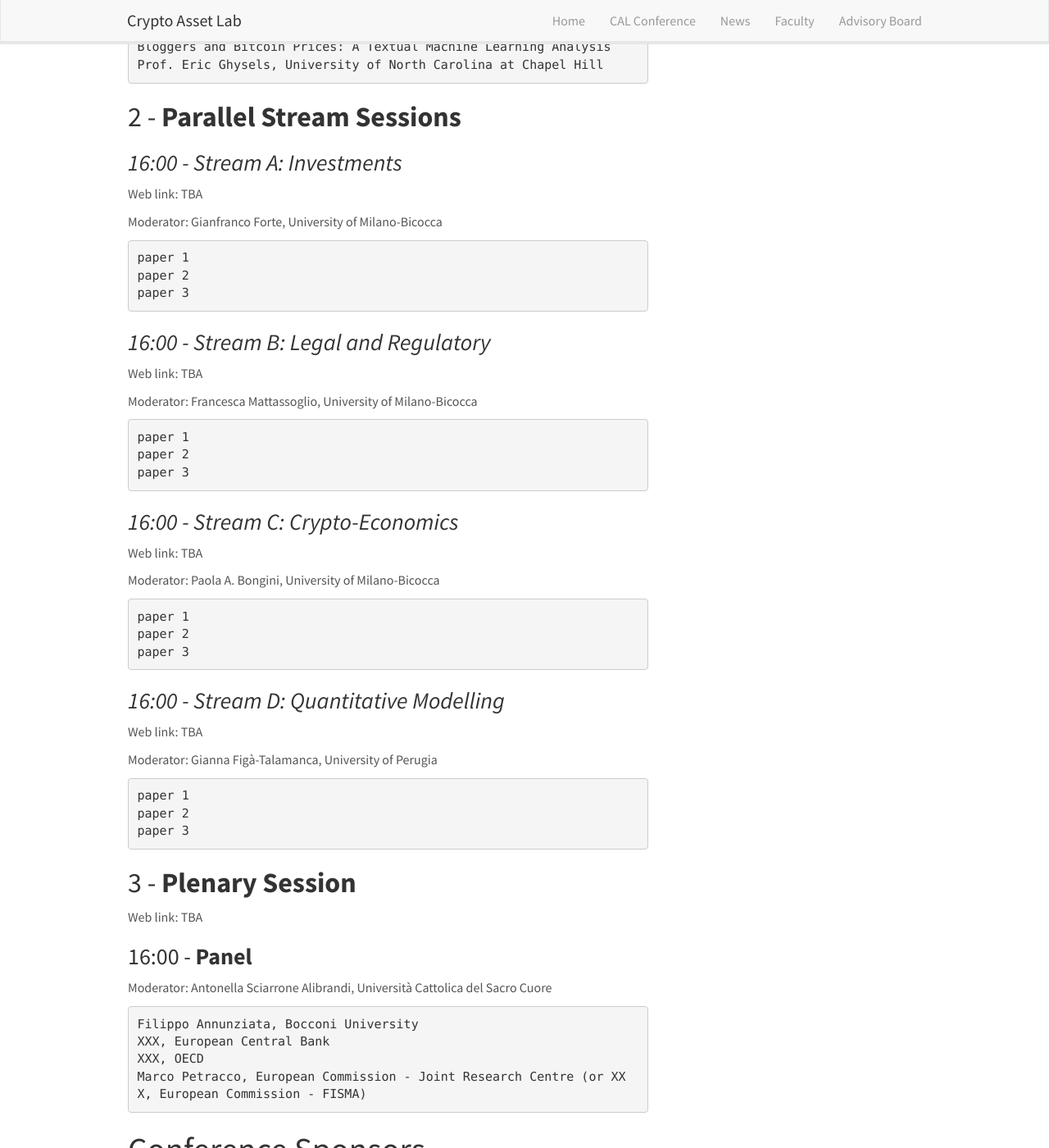
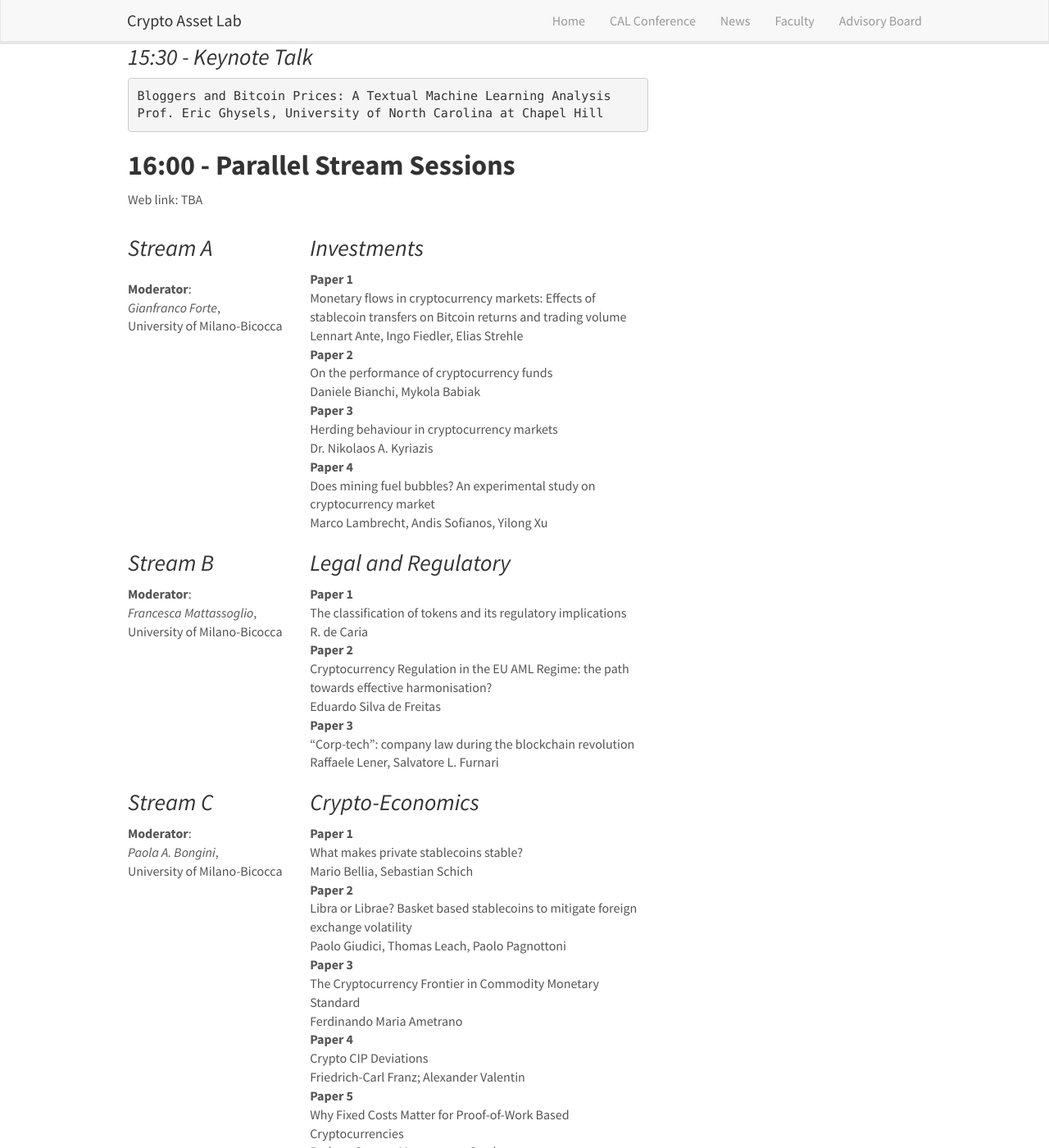
Before and after one commit to cryptoassetlab/cryptoassetlab.github.io, a Jekyll site: the page built from _pages/cal2020-program.md, in a window 1280 px wide and 1400 px high, scrolled down 1122 px. Shown: the whole window at 82% size. Built offline with Jekyll 4.4.1, drawn with Linux system fonts in a browser that asks for light colours; nearby versions of some CDN libraries; some of the changed text lies outside the part shown.

Commit message:
updated structure

```diff
--- a/_pages/cal2020-program.md
+++ b/_pages/cal2020-program.md
@@ -47,53 +49,147 @@ Web link: TBA
     Bloggers and Bitcoin Prices: A Textual Machine Learning Analysis
     Prof. Eric Ghysels, University of North Carolina at Chapel Hill
 
-## 2 - __Parallel Stream Sessions__
-
-### _16:00 - Stream A: Investments_
+## __16:00 - Parallel Stream Sessions__
 
 Web link: TBA
 
-Moderator: Gianfranco Forte, University of Milano-Bicocca
+  <table width="100%">
+    <tbody>
+      <tr>
+        <td width="25%"><h3><i>Stream A</i></h3></td>
+        <td width="75%"><h3><i>Investments</i></h3></td>
+      </tr>
+      <tr>
+        <td width="25%"><b>Moderator</b>:<br><i>Gianfranco Forte</i>,<br>University of Milano-Bicocca</td>
+        <td width="75%"><b>Paper 1</b><br>
+        Monetary flows in cryptocurrency markets: Effects of stablecoin transfers on Bitcoin returns and trading volume<br>
+        Lennart Ante, Ingo Fiedler, Elias Strehle
+        </td>
+      </tr>
+      <tr>
+        <td width="25%"></td>
+        <td width="100%"><b>Paper 2</b><br>
+        On the performance of cryptocurrency funds<br>
+        Daniele Bianchi, Mykola Babiak
+        </td>
+      </tr>
+      <tr>
+        <td width="25%"></td>
+        <td width="75%"><b>Paper 3</b><br>
+        Herding behaviour in cryptocurrency markets<br>
+        Dr. Nikolaos A. Kyriazis
+        </td>
+      </tr>
+      <tr>
+        <td width="25%"></td>
+        <td width="75%"><b>Paper 4</b><br>
+         Does mining fuel bubbles? An experimental study on cryptocurrency market<br>
+         Marco Lambrecht, Andis Sofianos, Yilong Xu
+        </td>
+      </tr>
+      <tr>
+        <td width="25%"><h3><i>Stream B</i></h3></td>
+        <td width="75%"><h3><i>Legal and Regulatory</i></h3></td>
+      </tr>
+      <tr>
+        <td width="25%"><b>Moderator</b>:<br><i>Francesca Mattassoglio</i>,<br>University of Milano-Bicocca</td>
+        <td width="75%"><b>Paper 1</b><br>
+        The classification of tokens and its regulatory implications<br>
+        R. de Caria
+        </td>
+      </tr>
+      <tr>
+        <td width="25%"></td>
+        <td width="100%"><b>Paper 2</b><br>
+        Cryptocurrency Regulation in the EU AML Regime: the path towards effective harmonisation?<br>
+        Eduardo Silva de Freitas
+        </td>
+      </tr>
+      <tr>
+        <td width="25%"></td>
+        <td width="75%"><b>Paper 3</b><br>
+        “Corp-tech”: company law during the blockchain revolution<br>
+        Raffaele Lener, Salvatore L. Furnari
+        </td>
+      </tr>
+      <tr>
+        <td width="25%"><h3><i>Stream C</i></h3></td>
+        <td width="75%"><h3><i>Crypto-Economics</i></h3></td>
+      </tr>
+      <tr>
+        <td width="25%"><b>Moderator</b>:<br><i>Paola A. Bongini</i>,<br>University of Milano-Bicocca
+        </td>
+        <td width="75%"><b>Paper 1</b><br>
+        What makes private stablecoins stable?<br>
+        Mario Bellia, Sebastian Schich
+        </td>
+      </tr>
+      <tr>
+        <td width="25%"></td>
+        <td width="100%"><b>Paper 2</b><br>
+        Libra or Librae? Basket based stablecoins to mitigate foreign exchange volatility<br>
+        Paolo Giudici, Thomas Leach, Paolo Pagnottoni
+        </td>
+      </tr>
+      <tr>
+        <td width="25%"></td>
+        <td width="75%"><b>Paper 3</b><br>
+        The Cryptocurrency Frontier in Commodity Monetary Standard<br>
+        Ferdinando Maria Ametrano
+        </td>
+      </tr>
+      <tr>
+        <td width="35%"></td>
+        <td width="65%"><b>Paper 4</b><br>
+         Crypto CIP Deviations<br>
+         Friedrich-Carl Franz; Alexander Valentin
+        </td>
+      </tr>
+      <tr>
+        <td width="25%"></td>
+        <td width="75%"><b>Paper 5</b><br>
+         Why Fixed Costs Matter for Proof-of-Work Based Cryptocurrencies<br>
+         Rodney Garratt, Maarten van Oordt
+        </td>
+      </tr>
+      <tr>
+        <td width="25%"><h3><i>Stream D</i></h3></td>
+        <td width="75%"><h3><i>Quantitative Modelling</i></h3></td>
+      </tr>
+      <tr>
+        <td width="25%"><b>Moderator</b>:<br><i>Gianna Figà-Talamanca</i>,<br>University of Perugia</td>
+        <td width="75%"><b>Paper 1</b><br>
+        Financial Risk Management for Cryptocurrencies<br>
+        Eline Van der Auwera, Wim Schoutens, Marco Petracco and Lucia Alessi
+        </td>
+      </tr>
+      <tr>
+        <td width="25%"></td>
+        <td width="100%"><b>Paper 2</b><br>
+        The Changing Nature of Cryptocurrencies: An Analysis of Bitcoin and Its Copies During Their Clonings<br>
+        Thomas H. A. Joubert
+        </td>
+      </tr>
+      <tr>
+        <td width="25%"></td>
+        <td width="75%"><b>Paper 3</b><br>
+        Multivariate Hidden Markov model for cryptocurrency<br>
+        Ferdinando M. Ametrano, Francesco Bartolucci, Gianfranco Forte, Fulvia Pennoni
+        </td>
+      </tr>
+      <tr>
+        <td width="25%"></td>
+        <td width="75%"><b>Paper 4</b><br>
+         Coexistence of Physical and Crypto Assets in a Stochastic Endogenous Growth Model<br>
+         Alexis Derviz
+        </td>
+      </tr>
+    </tbody>
+  </table>
 
-    paper 1
-    paper 2
-    paper 3
-
-### _16:00 - Stream B: Legal and Regulatory_
+### __18:00 - Panel__
 
 Web link: TBA
-
-Moderator: Francesca Mattassoglio, University of Milano-Bicocca
-
-    paper 1
-    paper 2
-    paper 3
-
-### _16:00 - Stream C: Crypto-Economics_
-
-Web link: TBA
-
-Moderator: Paola A. Bongini, University of Milano-Bicocca
-
-    paper 1
-    paper 2
-    paper 3
-
-### _16:00 - Stream D: Quantitative Modelling_
-
-Web link: TBA
-
-Moderator: Gianna Figà-Talamanca, University of Perugia
-
-    paper 1
-    paper 2
-    paper 3
-
-## 3 - __Plenary Session__
-
-Web link: TBA
-
-### 16:00 - __Panel__
 
 Moderator: Antonella Sciarrone Alibrandi, Università Cattolica del Sacro Cuore
 
@@ -104,8 +200,8 @@ Moderator: Antonella Sciarrone Alibrandi, Università Cattolica del Sacro Cuore
 
 # Conference Sponsors
 
-**Gold sponsor** [<img src="/img/cal2020/CheckSig-logo-transparent.png" height="75">](http://checksig.io)
+**Gold sponsor** [<img src="/img/cal2020/CheckSig-logo-transparent.png" height="50">](http://checksig.io)
 
 **Silver sponsor** [<img src="/img/cal2020/trt-logo.png" height="50">](http://www.therocktrading.com/en/)
 
-**Bronze sponsor** [<img src="/img/cal2020/deloitte-logo.png" height="25">](http://www2.deloitte.com/it)
+**Bronze sponsor** [<img src="/img/cal2020/deloitte-logo.png" height="50">](http://www2.deloitte.com/it)
```
Also changed, not shown: other parts of _pages/cal2020-program.md (+2 -0 lines).
